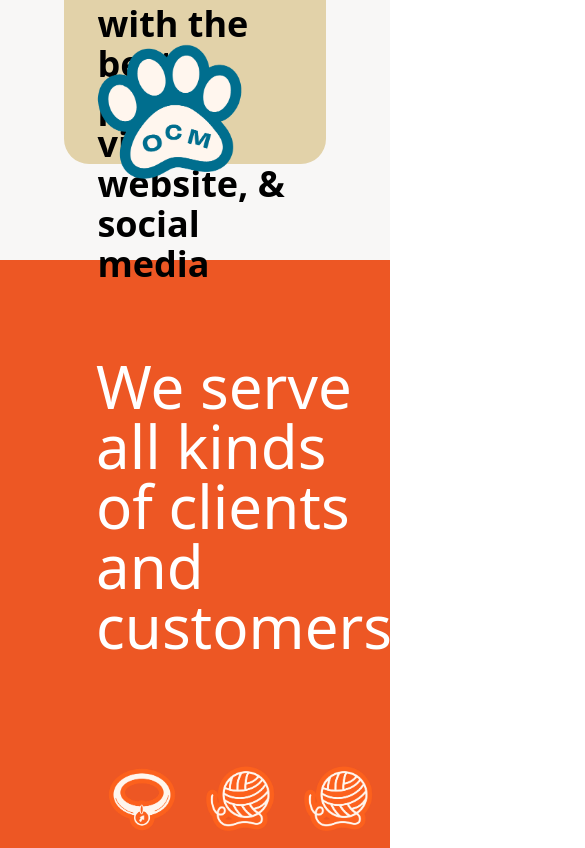
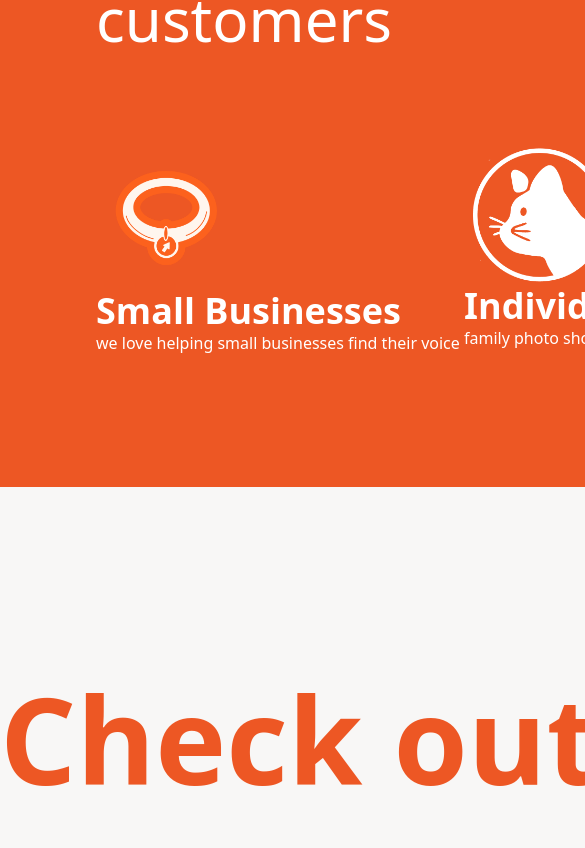
Before and after one commit to lee14k/orangecatmedia, a Next.js app: page / in a window 390 px wide. Shown: the part 1310-2158 px from the top of the page, 585 px wide, since content can reach past the window. Built offline with nearby package versions, Linux system fonts and the light colour scheme.

Commit message:
starting mobile queries and adding more assets

```diff
--- a/src/components/CustomerBox.jsx
+++ b/src/components/CustomerBox.jsx
@@ -14,7 +14,7 @@ const CustomerBox = () => {
                         spanThree="from headshots to professional branding, we do it all"
                         className="orangebg ml-24"
                         imgSrcOne="/collar.png"
-                        imgSrcTwo="/yarn.png"
+                        imgSrcTwo="/whitecat.png"
                         imgSrcThree="/yarn.png"
                         showImages={true}
 />
--- a/src/styles/globals.css
+++ b/src/styles/globals.css
@@ -116,3 +116,10 @@ right:50px;
   background-color: #ed5724;
 
 }
+
+@media screen and (max-width: 800px) {
+.homewrapper{
+  width:1200px;
+}
+
+}
```
Also changed, not shown: public/catedit.png (added), public/whitecat.png (added).
